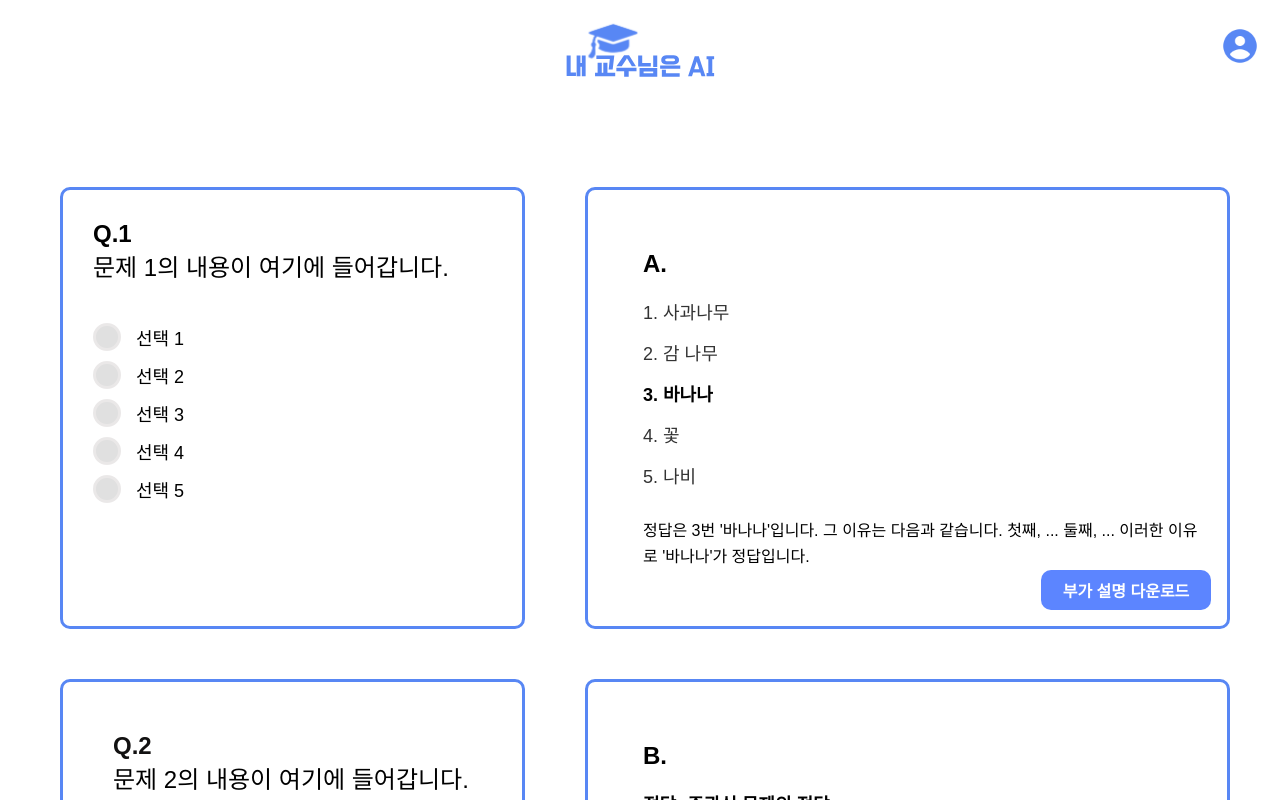
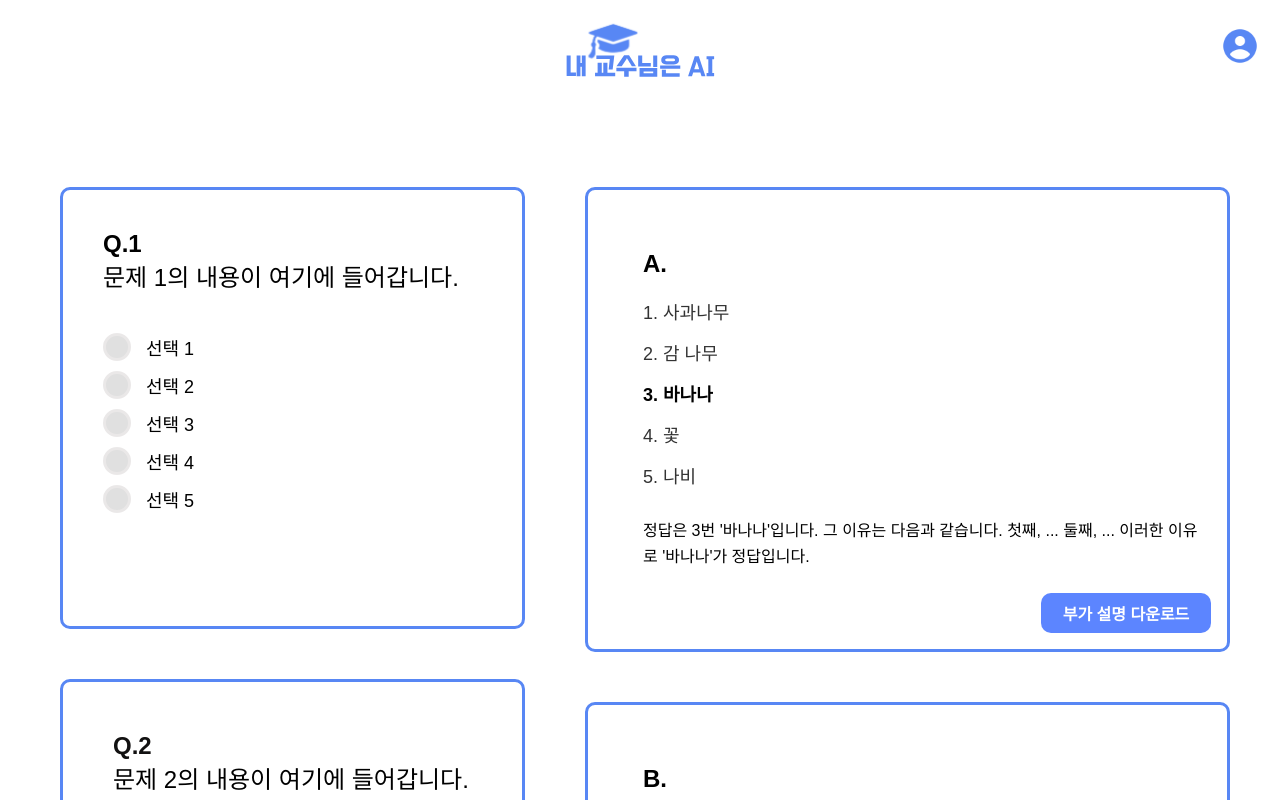
Before and after one commit to 2024-Winter-BootCamp-TeamF/Frontend, a React (Create React App) app: page /notes in a window 1280 px wide. Shown: the top 800 px of the page. Built offline with nearby package versions, Linux system fonts and the light colour scheme; a web font is replaced by a local one.

Commit message:
feat 문제 목록 겹치는 현상 수정

```diff
--- a/src/pages/NotePage/ConceptExplanation.jsx
+++ b/src/pages/NotePage/ConceptExplanation.jsx
@@ -62,15 +62,24 @@ const SolveButtonWrapper = styled.div`
 const RightSection = styled.div`
   flex: 1;
   padding: 0;
+
+  @media screen and (max-width: 1200px) {
+    margin: 0 20px;
+  }
 `;
 
 const ConceptsWrapper = styled.div`
   margin-right: 80px;
+
+  @media screen and (max-width: 1200px) {
+    margin-right: 20px;
+  }
 `;
 
 const ConceptContainer = styled.div`
   width: 100%;
-  height: 442px;
+  min-height: 442px;
+  height: auto;
   background-color: #ffffff;
   border: 3px solid #5887f4;
   padding: 20px;
@@ -80,11 +89,21 @@ const ConceptContainer = styled.div`
   margin-right: 60px;
   margin-top: ${(props) => (props.isFirst ? "70px" : "50px")};
   position: relative;
+
+  @media screen and (max-width: 1200px) {
+    margin-left: 0;
+    margin-right: 0;
+    padding: 15px;
+  }
 `;
 
 const ContentWrapper = styled.div`
-  margin: 40px 0 0 35px;
+  margin: 40px 0 60px 35px;
   text-align: left;
+
+  @media screen and (max-width: 1200px) {
+    margin: 30px 0 60px 20px;
+  }
 `;
 
 const QuestionNumber = styled.div`
--- a/src/pages/NotePage/WrongAnswer.jsx
+++ b/src/pages/NotePage/WrongAnswer.jsx
@@ -18,12 +18,20 @@ const Container = styled.div`
   gap: 0;
   padding: 2rem 0;
   flex: 1;
+
+  @media screen and (max-width: 1024px) {
+    flex-direction: column;
+  }
 `;
 
 const LeftSection = styled.div`
   flex: 1;
   display: flex;
   flex-direction: column;
+
+  @media screen and (max-width: 1024px) {
+    margin-bottom: 50px;
+  }
 `;
 
 function WrongAnswer() {
--- a/src/pages/NotePage/WrongProblemList.jsx
+++ b/src/pages/NotePage/WrongProblemList.jsx
@@ -45,6 +45,10 @@ const WrongProblemList = ({ problems }) => {
 
 const ProblemListContainer = styled.div`
   margin-left: 60px;
+
+  @media screen and (max-width: 1200px) {
+    margin-left: 20px;
+  }
 `;
 
 const ReadOnlyWrapper = styled.div`
@@ -55,7 +59,12 @@ const ReadOnlyWrapper = styled.div`
 
   > div {
     width: 100%;
-    height: 442px !important;
+    min-height: 442px;
+    height: auto !important;
+  }
+
+  @media screen and (max-width: 1200px) {
+    margin-right: 20px;
   }
 `;
 
@@ -63,16 +72,25 @@ const SubjectiveWrapper = styled.div`
   margin-bottom: 50px;
   margin-right: 30px;
   margin-top: ${(props) => (props.isFirst ? "70px" : "0")};
+
+  @media screen and (max-width: 1200px) {
+    margin-right: 20px;
+  }
 `;
 
 const ReadOnlySubjective = styled.div`
   width: 100%;
-  height: 442px;
+  min-height: 442px;
+  height: auto;
   background-color: #ffffff;
   border: 3px solid #5887f4;
   padding: 20px;
   box-sizing: border-box;
   border-radius: 10px;
+
+  @media screen and (max-width: 1200px) {
+    padding: 15px;
+  }
 `;
 
 const Title = styled.h3`
--- a/src/pages/PracticePage/MultipleChoice.jsx
+++ b/src/pages/PracticePage/MultipleChoice.jsx
@@ -105,7 +105,7 @@ const MultipleChoiceContainer = styled.div`
   }
 
   input[type="radio"] {
-    margin-left: 30px;
+    margin-left: 40px;
     margin-right: 15px;
     appearance: none;
     border-radius: 50%;
@@ -139,14 +139,14 @@ const MultipleChoiceContainer = styled.div`
 
 const Title = styled.h3`
   font-size: 24px;
-  margin: 30px 0 0 30px;
+  margin: 40px 0 0 40px;
   text-align: left;
 `;
 
 const Content = styled.p`
   font-size: 24px;
   margin: 0;
-  padding: 0 0 30px 30px;
+  padding: 0 0 30px 40px;
   text-align: left;
 `;
 
--- a/src/pages/PracticePage/ProblemContent.jsx
+++ b/src/pages/PracticePage/ProblemContent.jsx
@@ -163,7 +163,7 @@ const ContentWrapper = styled.div`
   display: flex;
   flex-direction: column;
   flex: 1;
-  padding-left: 200px;
+  padding-left: 80px;
   margin-top: 100px;
   align-items: center;
 `;
```
